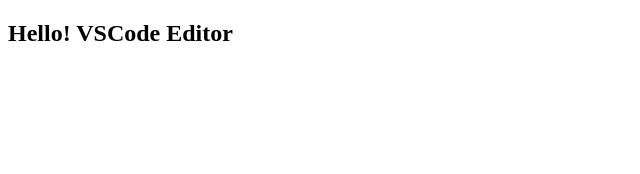
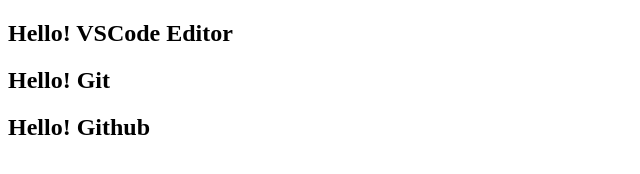
Before and after one commit to mohamedhafidh/VSCodeGitProject, a plain HTML site: page index.html in a window 1280 px wide. Shown: the whole page, without its empty margins (0-640 px from the left). Drawn offline with Linux system fonts and the light colour scheme.

Commit message:
New-Features Commit

```diff
--- a/index.html
+++ b/index.html
@@ -3,9 +3,11 @@
 <head>
     <meta charset="UTF-8">
     <meta name="viewport" content="width=device-width, initial-scale=1.0">
-    <title>Git & Github in Visual Studio</title>
+    <title>Git & Github in Visual Studio!</title>
 </head>
 <body>
     <h2>Hello! VSCode Editor</h2>
+    <h2>Hello! Git</h2>
+    <h2>Hello! Github</h2>
 </body>
 </html>
```
